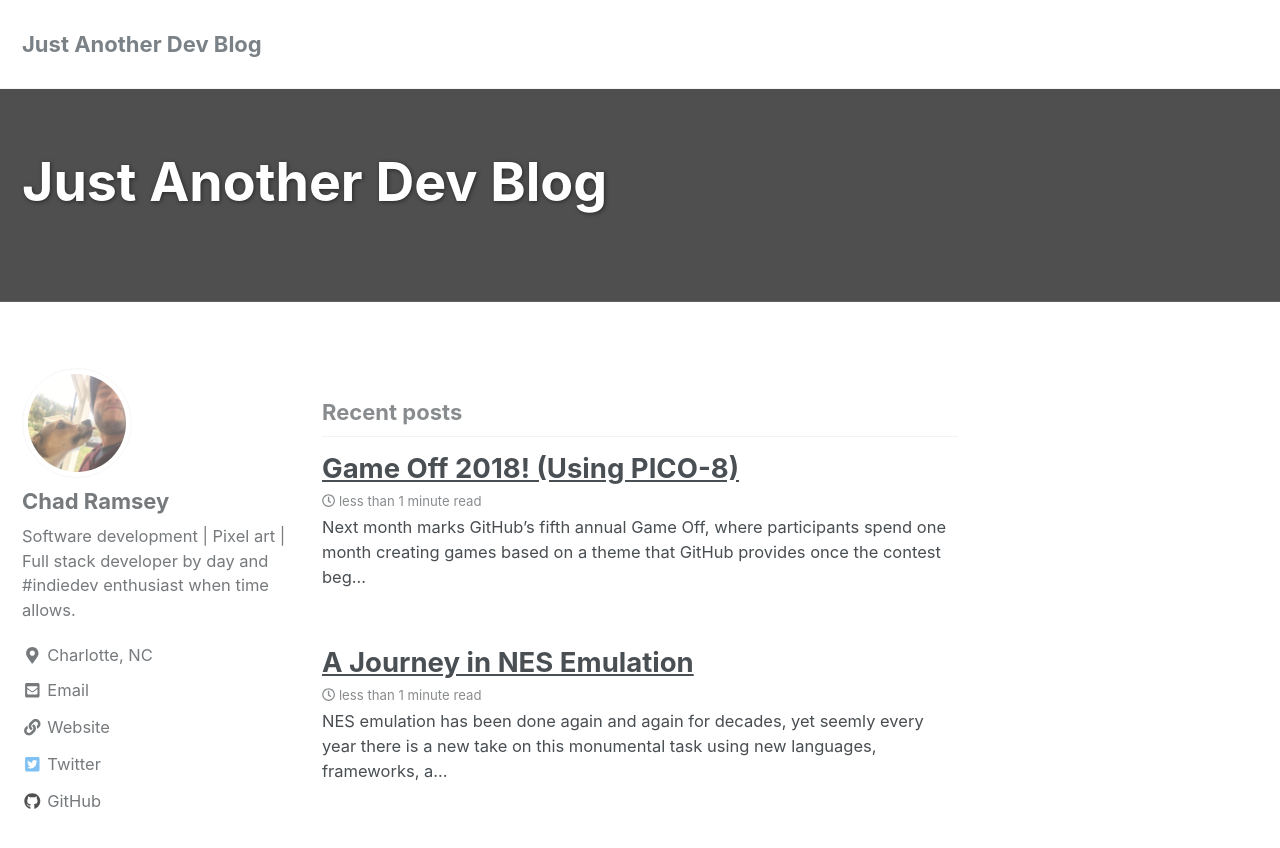
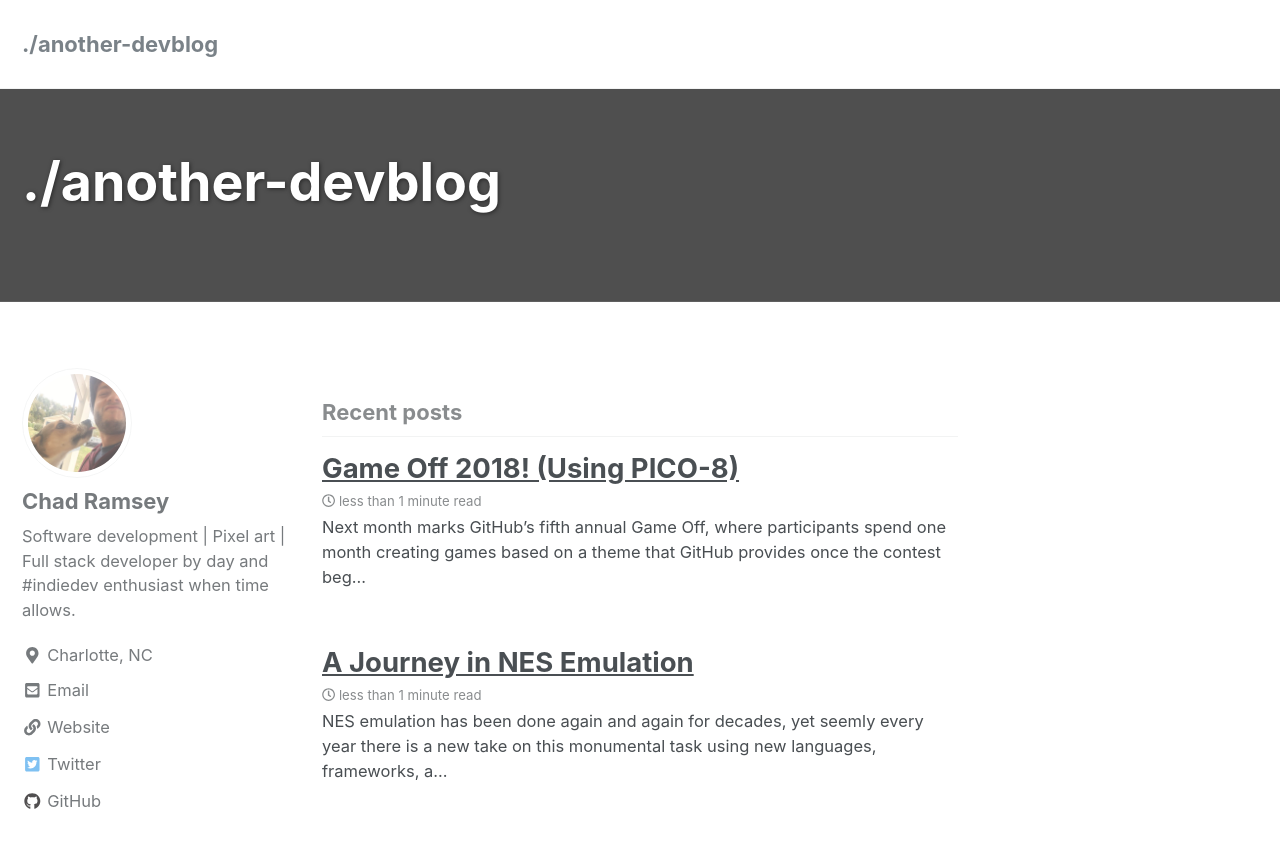
Before and after one commit to chadramsey/chadramsey.github.io, a Jekyll site: the page built from index.html, in a window 1280 px wide and 900 px high. Shown: the top 848 px of the window. Built offline with Jekyll 4.4.1, drawn with Linux system fonts in a browser that asks for light colours; cached includes are drawn as plain includes; nearby versions of some CDN libraries; the list of posts is cut into pages by our own code.

Commit message:
Updating header

```diff
--- a/_config.yml
+++ b/_config.yml
@@ -16,7 +16,7 @@
 
 # Site Settings
 locale                   : "en-US"
-title                    : "Just Another Dev Blog"
+title                    : "./another-devblog"
 title_separator          : "-"
 name                     : "Chad Ramsey"
 description              : # "An amazing website."
--- a/index.html
+++ b/index.html
@@ -2,6 +2,6 @@
 layout: home
 author_profile: true
 header:
-  overlay_image: https://chadramsey.github.io/assets/images/2018/code_snip_long.png
+  overlay_image: https://chadramsey.github.io/assets/images/code_snip_long.png
   overlay_filter: 0.5
 ---
```
